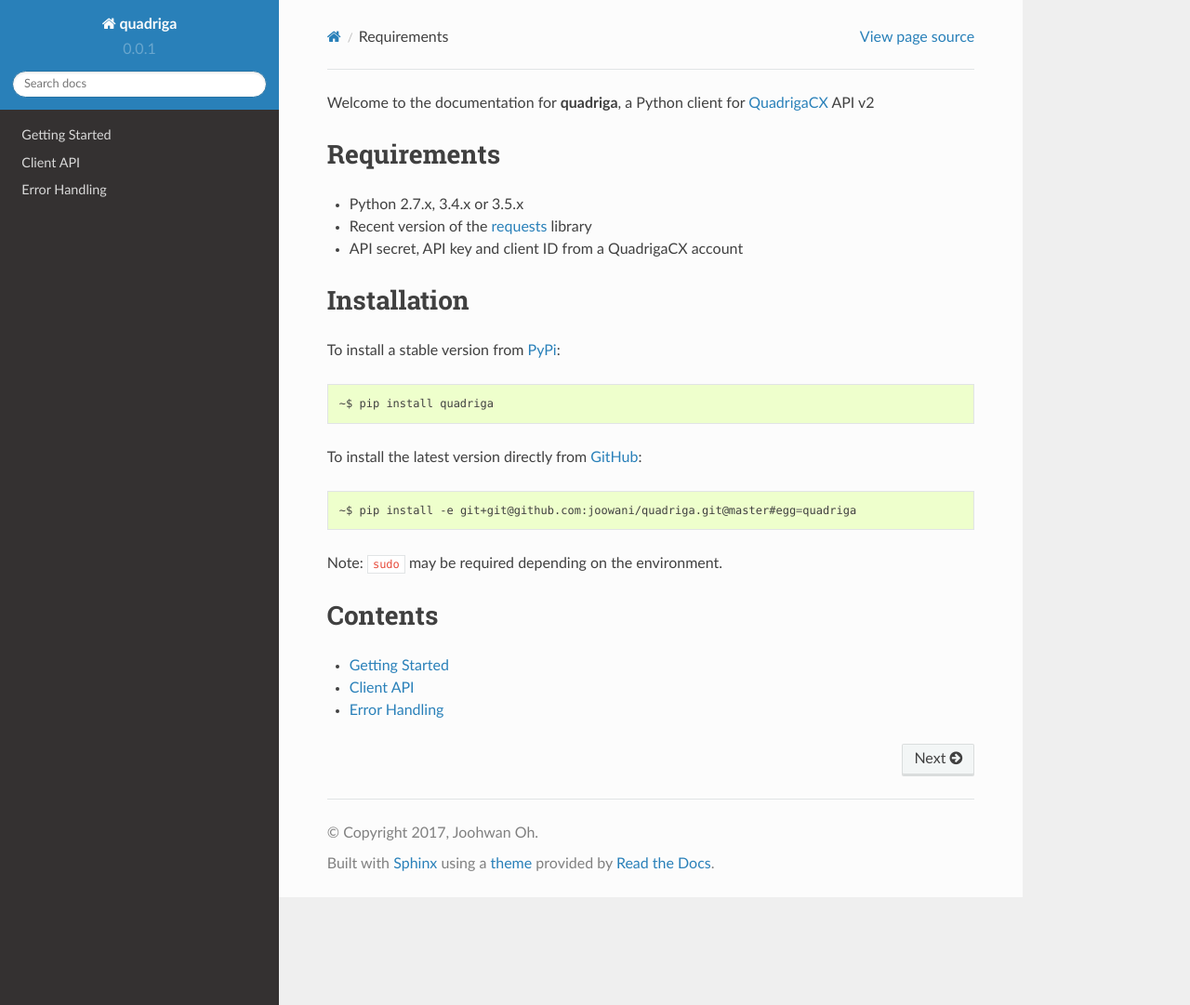
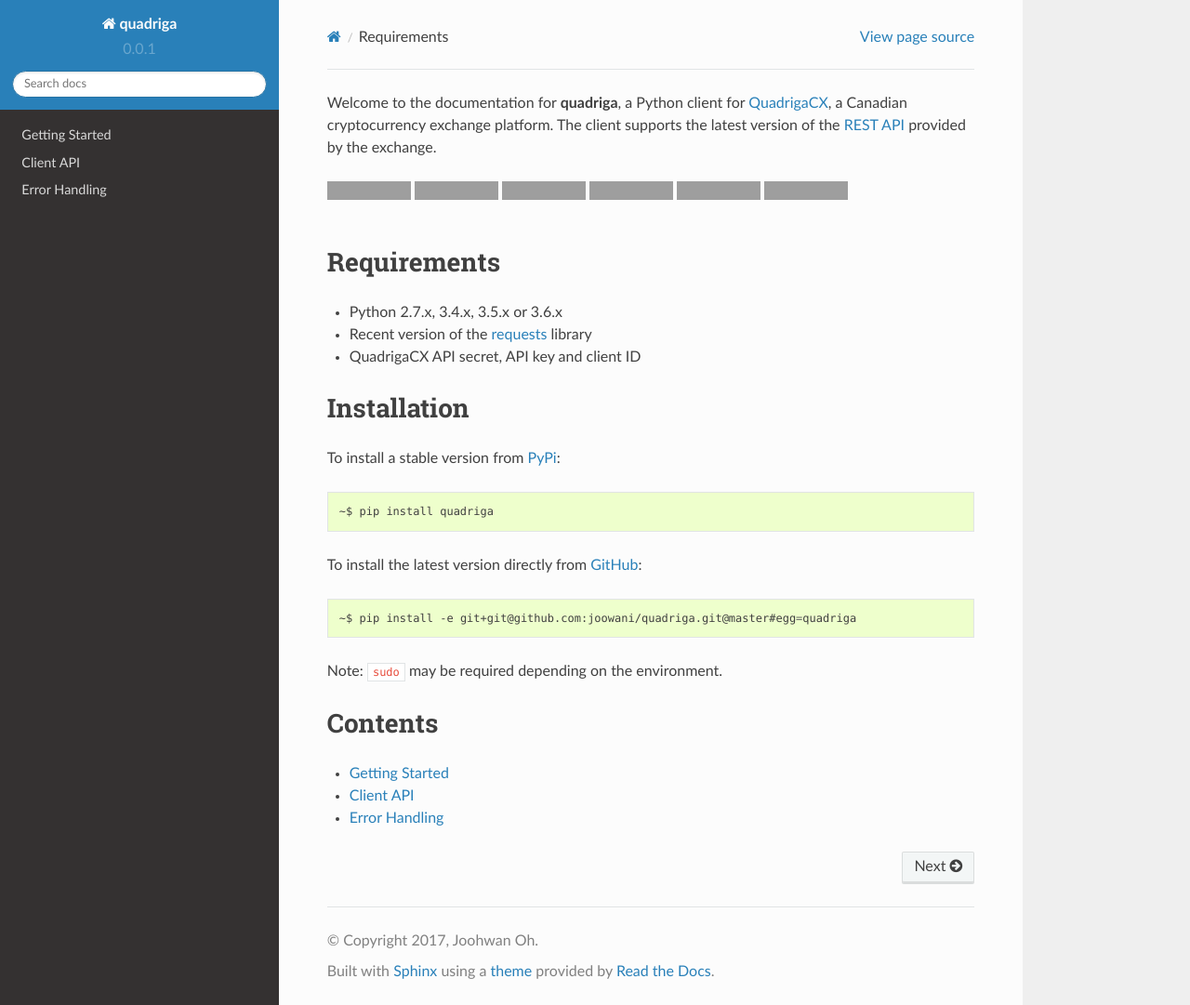
Before and after one commit to smithcg1/quadriga, a Sphinx documentation site: the page built from docs/index.rst, in a window 1280 px wide and 1081 px high. Shown: the whole window at 93% size. Built offline with Sphinx 7.4.7 and the Read the Docs theme 2.0.0, drawn with Linux system fonts in a browser that asks for light colours; grey boxes are pictures that could not be loaded.

Commit message:
Update readme and documentation

```diff
--- a/docs/conf.py
+++ b/docs/conf.py
@@ -20,10 +20,9 @@
 import os
 import sys
 
-from quadriga.version import VERSION
-
 sys.path.insert(0, os.path.abspath('../quadriga'))
 
+from quadriga.version import VERSION
 
 # -- General configuration ------------------------------------------------
 
--- a/docs/index.rst
+++ b/docs/index.rst
@@ -3,19 +3,47 @@
    You can adapt this file completely to your liking, but it should at least
    contain the root `toctree` directive.
 
-Welcome to the documentation for **quadriga**, a Python client for QuadrigaCX_
-API v2
+Welcome to the documentation for **quadriga**, a Python client for QuadrigaCX_,
+a Canadian cryptocurrency exchange platform. The client supports the latest
+version of the `REST API`_ provided by the exchange.
 
 .. _QuadrigaCX: https://www.quadrigacx.com
+.. _REST API: https://www.quadrigacx.com/api_info
+
+.. image:: https://travis-ci.org/joowani/quadriga.svg?branch=master
+    :target: https://travis-ci.org/joowani/quadriga
+
+.. image:: https://badge.fury.io/py/quadriga.svg
+    :target: https://badge.fury.io/py/quadriga
+    :alt: Package version
+
+.. image:: https://img.shields.io/badge/python-2.7%2C%203.4%2C%203.5%2C%203.6-blue.svg
+    :target: https://github.com/joowani/quadriga
+    :alt: Python Versions
+
+.. image:: https://coveralls.io/repos/github/joowani/quadriga/badge.svg?branch=master
+    :target: https://coveralls.io/github/joowani/quadriga?branch=master
+    :alt: Test Coverage
+
+.. image:: https://img.shields.io/github/issues/joowani/quadriga.svg
+    :target: https://github.com/joowani/quadriga/issues
+    :alt: Issues Open
+
+.. image:: https://img.shields.io/badge/license-MIT-blue.svg
+    :target: https://raw.githubusercontent.com/joowani/quadriga/master/LICENSE
+    :alt: MIT License
+
+|
 
 Requirements
 ============
 
-- Python 2.7.x, 3.4.x or 3.5.x
+- Python 2.7.x, 3.4.x, 3.5.x or 3.6.x
 - Recent version of the requests_ library
-- API secret, API key and client ID from a QuadrigaCX account
+- QuadrigaCX API secret, API key and client ID
 
 .. _requests: https://github.com/kennethreitz/requests
+
 
 Installation
 ============
```
Also changed, not shown: README.rst (+48 -4 lines).
